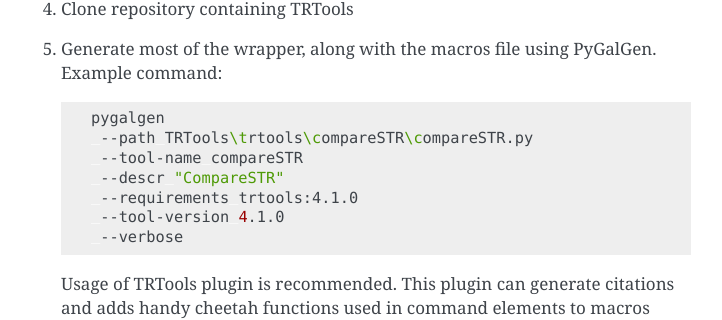
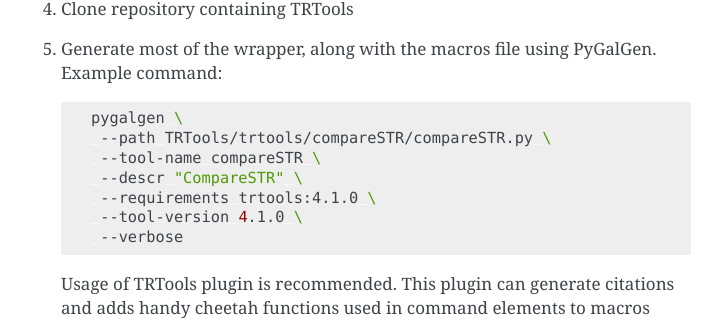
Before and after one commit to Kulivox/PyGalGen, a Sphinx documentation site: the page built from docs/source/trtools.tutorial.rst, in a window 1280 px wide and 900 px high, scrolled down 545 px. Shown: the part 151-471 px from the top of the window, without its empty margins (389-1111 px from the left). Built offline with Sphinx 7.4.7, drawn with Linux system fonts in a browser that asks for light colours.

Commit message:
feat: updated docs

```diff
--- a/docs/source/conf.py
+++ b/docs/source/conf.py
@@ -22,7 +22,7 @@ copyright = '2022, Michal Klinka'
 author = 'Michal Klinka'
 
 # The full version, including alpha/beta/rc tags
-release = '0.2.2'
+release = '0.2.3'
 
 
 # -- General configuration ---------------------------------------------------
--- a/docs/source/trtools.tutorial.rst
+++ b/docs/source/trtools.tutorial.rst
@@ -23,12 +23,12 @@ Recommended workflow
 
    .. code-block:: bash
 
-       pygalgen
-        --path TRTools\trtools\compareSTR\compareSTR.py
-        --tool-name compareSTR
-        --descr "CompareSTR"
-        --requirements trtools:4.1.0
-        --tool-version 4.1.0
+       pygalgen \
+        --path TRTools/trtools/compareSTR/compareSTR.py \
+        --tool-name compareSTR \
+        --descr "CompareSTR" \
+        --requirements trtools:4.1.0 \
+        --tool-version 4.1.0 \
         --verbose
 
    Usage of TRTools plugin is recommended. This plugin can generate citations and adds handy cheetah functions used in command elements to macros
--- a/setup.py
+++ b/setup.py
@@ -11,7 +11,7 @@ MAINTAINER_EMAIL = "mich.klinka@gmail.com"
 DOWNLOAD_URL = 'https://github.com/Kulivox/TRToolsTDFGenerator'
 LICENSE = 'MIT'
 
-VERSION = "0.2.2"
+VERSION = "0.2.3"
 
 
 with open("README.md", "r", encoding="utf-8") as fh:
```
